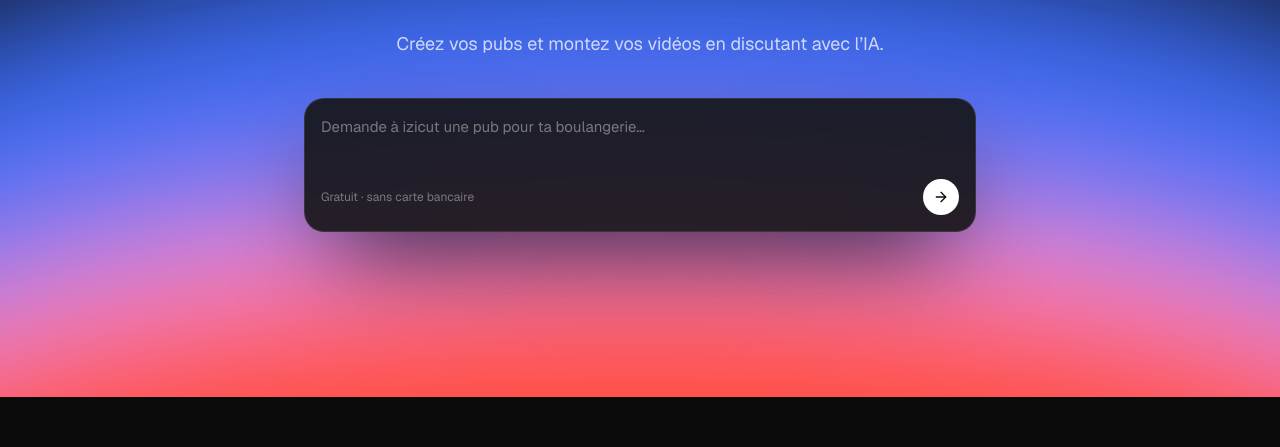
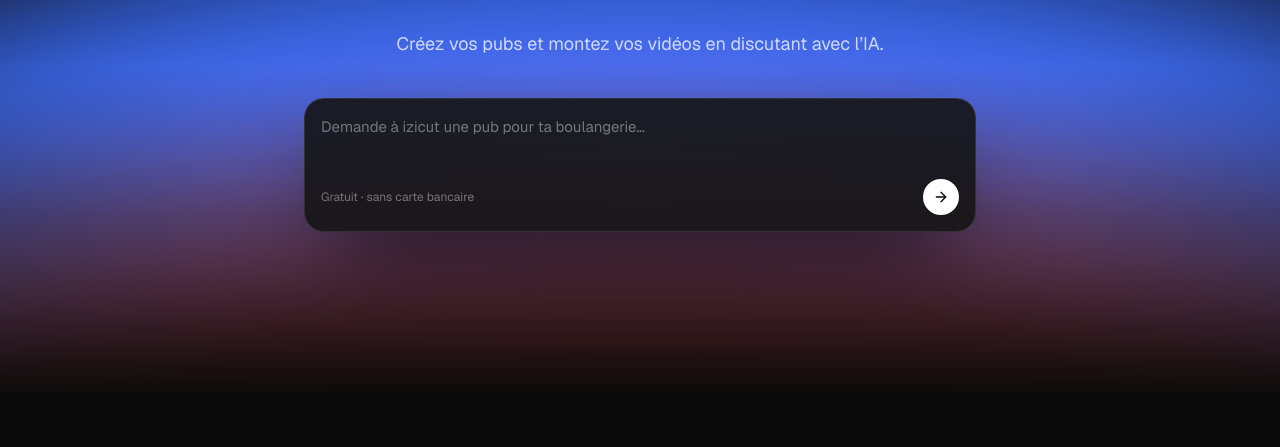
Before and after one commit to lorisbianchini672-del/izicut, a Next.js app: page / in a window 1280 px wide. Shown: the part 339-786 px from the top of the page. Built offline with nearby package versions, Linux system fonts and the light colour scheme; no server answers.

Commit message:
Accueil : le dégradé se fond dans le noir en haut et en bas (plus de coupure nette)

```diff
--- a/components/site/Landing.tsx
+++ b/components/site/Landing.tsx
@@ -23,6 +23,8 @@
       <div className="absolute inset-x-[-20%] bottom-[-40%] h-[72%] rounded-[50%] bg-[#f28be0] blur-[80px]" />
       <div className="absolute inset-x-[-15%] bottom-[-42%] h-[55%] rounded-[50%] bg-[#ff4d3d] blur-[70px]" />
       <div className="absolute inset-x-0 top-0 h-[35%] bg-gradient-to-b from-[#0a0a0a] to-transparent" />
+      {/* Fondu doux vers le noir en bas : le dégradé ne se coupe jamais net. */}
+      <div className="absolute inset-x-0 bottom-0 h-[45%] bg-[linear-gradient(to_bottom,transparent,rgb(10_10_10/0.55)_45%,#0a0a0a)]" />
     </div>
   );
 }
```
